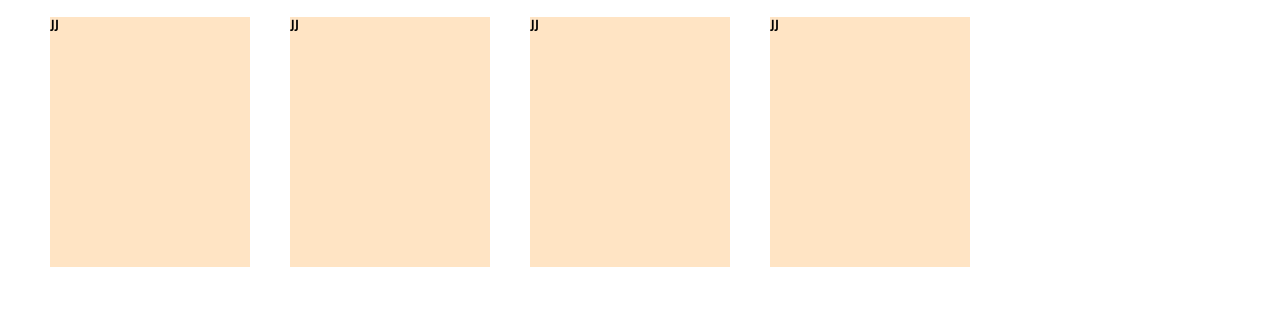
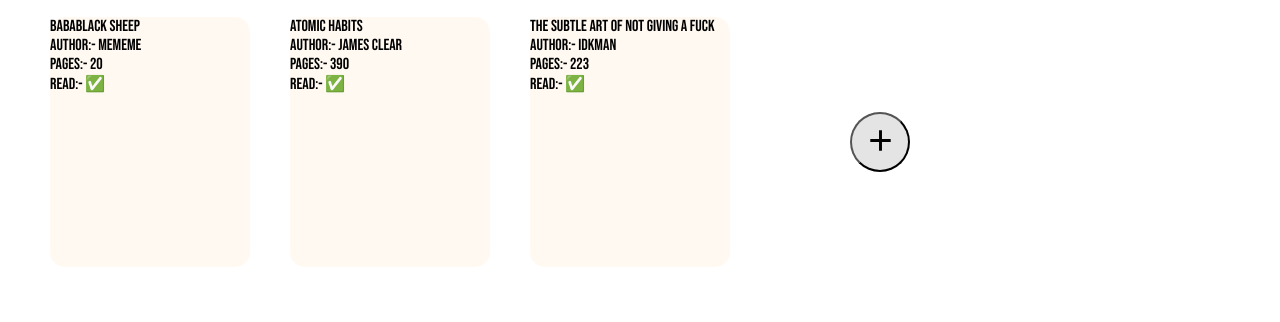
Before and after one commit to Rig135/LibraryApp, a plain HTML site: page index.html in a window 1280 px wide. Shown: the part 263-585 px from the top of the page. Drawn offline with Linux system fonts and the light colour scheme.

Commit message:
add card content

```diff
--- a/index.html
+++ b/index.html
@@ -20,17 +20,21 @@
                 <title>menu</title>
                 <path d="M3,6H21V8H3V6M3,11H21V13H3V11M3,16H21V18H3V16Z" />
             </svg></div>
-        <h1>Library App 📚</h1>
+        <h1>Library <span style="color:bisque">App</span> 📚</h1>
     </div>
 
     <div class="main">
         <h1 id="finished">📕 Finished</h1>
         <div class="finished-cardArea">
+            <div class="card">
+                <!-- <div class="cardHeading"></div> -->
+            </div>
             <div class="card">jj</div>
             <div class="card">jj</div>
-            <div class="card">jj</div>
-            <div class="card">jj</div>
-
+            <button id="addFinishedBook"><svg xmlns="http://www.w3.org/2000/svg" viewBox="0 0 24 24">
+                    <title>plus</title>
+                    <path d="M19,13H13V19H11V13H5V11H11V5H13V11H19V13Z" />
+                </svg></button>
 
         </div>
         <h1 id="yetToRead">📖 Yet to Read</h1>
--- a/script.js
+++ b/script.js
@@ -1,4 +1,7 @@
 const Library = [];
+const addBook = document.querySelector('#addFinishedBook');
+const finishedBooks = document.querySelectorAll('.finished-cardArea > div')
+const unfinishedBooks = document.querySelectorAll('.toRead-cardArea > div')
 
 function Books(id, title, author, pages, read) {
     this.id = id;
@@ -18,4 +21,30 @@
 }
 
 addBooksToLibrary('babaBlack Sheep', 'mememe', 20, true);
+addBooksToLibrary('Atomic Habits', 'James Clear', 390, true);
+addBooksToLibrary('The Subtle Art of not giving a fuck', 'idkman', 223, true);
+addBooksToLibrary('Programmming Interviews', 'mark leu', 500, false);
+
+
 console.log(Library);
+
+let finIndex = 0;
+let unFinIndex = 0;
+for (let i = 0; i < Library.length; i++) {
+
+    let str = Library[i].title + "<br>";
+    str += "Author:-  " + Library[i].author + "<br>";
+    str += "Pages:- " + Library[i].pages + "<br>";
+
+    if (Library[i].read === true && finIndex < finishedBooks.length) {
+        str += "Read:- ✅";
+        finishedBooks[finIndex].innerHTML = str;
+        finIndex++;
+    }
+    else if (unFinIndex < unfinishedBooks.length) {
+        str += "Read:- ❌";
+        unfinishedBooks[unFinIndex].innerHTML = str;
+        unFinIndex++;
+    }
+
+}
--- a/styles.css
+++ b/styles.css
@@ -62,10 +62,40 @@
 .card {
     width: 200px;
     height: 250px;
-    background-color: bisque;
+    background-color: rgb(255, 249, 241);
+    border-radius: 15px;
+
+}
+
+.cardHeading {
+    background-color: yellow;
+    height: 50px;
+    display: flex;
+    align-items: center;
+    padding-left: 10px;
 }
 
 #yetToRead {
     margin: 30px 0px 20px 40px;
     /* height: 60px; */
 }
+
+#addFinishedBook {
+    width: 60px;
+    height: 60px;
+    border-radius: 50%;
+    background-color: rgb(228, 228, 228);
+
+
+    justify-self: center;
+    align-self: center;
+}
+
+#addFinishesBook:hover {
+    background-color: rgb(195, 195, 195);
+}
+
+#addFinishedBook svg {
+    width: 35px;
+    height: 35px;
+}
```
